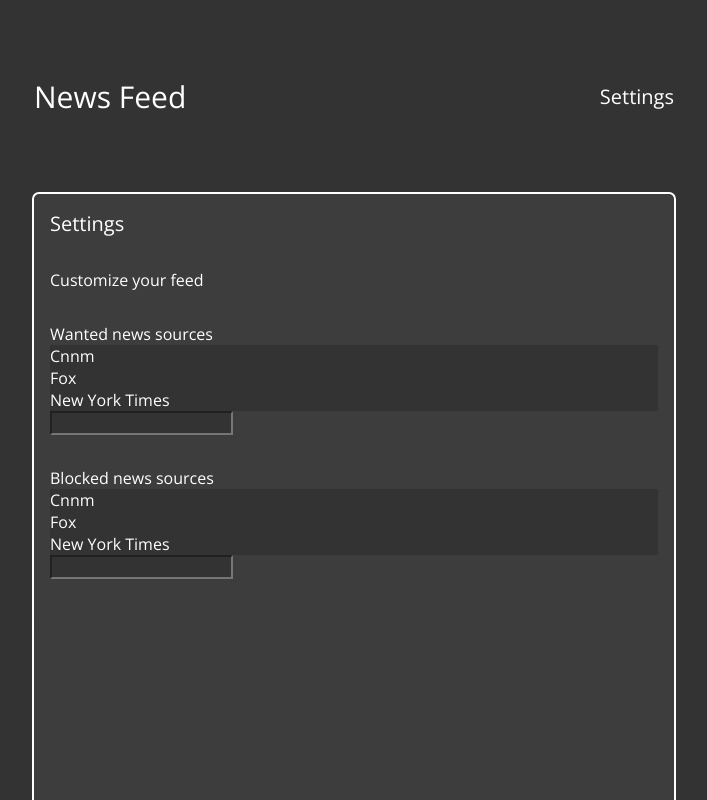
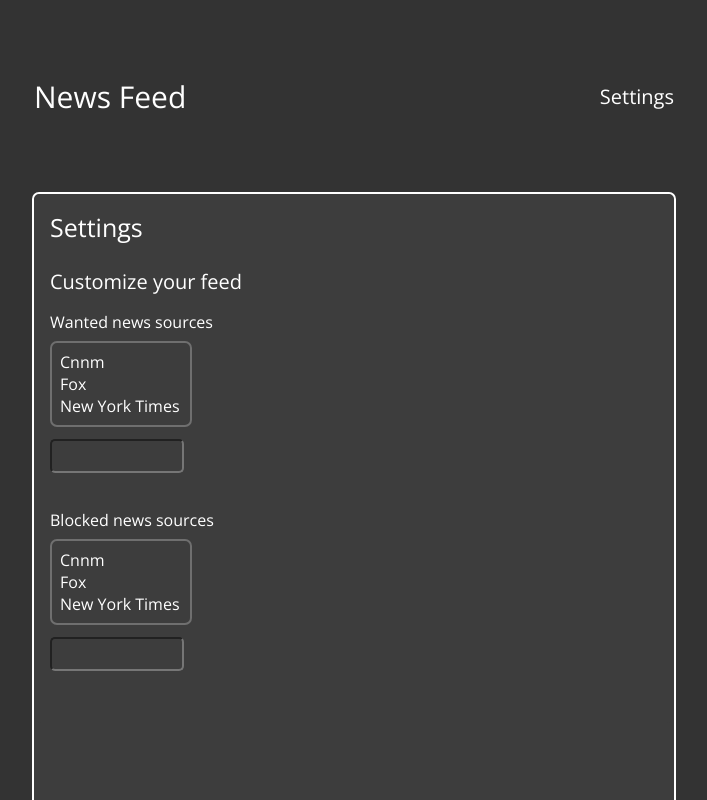
Before and after one commit to nslee333/news_project, a React (Create React App) app: page / in a window 1280 px wide. Shown: the top 800 px of the page, without its empty margins (286-993 px from the left). Built offline with nearby package versions, Linux system fonts and the light colour scheme.

Commit message:
WIP: Styling settings.

```diff
--- a/src/css/settings.css
+++ b/src/css/settings.css
@@ -28,8 +28,8 @@
 
 .sett-title {
   background-color: #3d3d3d;
-  font-size: 20px;
-  margin-bottom: 2rem;
+  font-size: 25px;
+  margin-bottom: 1.5rem;
 }
 
 .sett-feed {
@@ -40,13 +40,14 @@
 .feed-title {
   background-color: #3d3d3d;
   margin-bottom: 1rem;
+  font-size: 20px;
 
 }
 
 .sett-filter {
   background-color: #3d3d3d;
-  margin-top: 2rem;
-  margin-bottom: 2rem;
+  margin-top: 1rem;
+  margin-bottom: 1rem;
 
 }
 
@@ -68,12 +69,45 @@
 }
 
 .filter-sources {
+  background-color: #3d3d3d;
+  border: 2px solid #6f6f6f;
+  width: auto;
+  max-width: 20%;
+  border-radius: 7px;
+  padding: 0.5rem;
+  margin-block: 0.5rem;
+
+}
+
+.filter-map {
+  display: grid;
+  background-color: #3d3d3d;
+
+}
+
+.block-sources {
+  background-color: #3d3d3d;
+  border: 2px solid #6f6f6f;
+  width: auto;
+  max-width: 20%;
+  border-radius: 7px;
+  padding: 0.5rem;
+  margin-block: 0.5rem;
+
+}
+
+.block-map {
   display: grid;
   background-color: #3d3d3d;
 }
 
-.block-sources {
-  display: grid;
+input {
+  width: auto;
+  max-width: 20%;
+  padding: 0.25rem;
+  margin-block: 0.25rem;
   background-color: #3d3d3d;
-
+  border-radius: 5px;
+  color: #fff;
+  font-size: 16px;
 }
```
